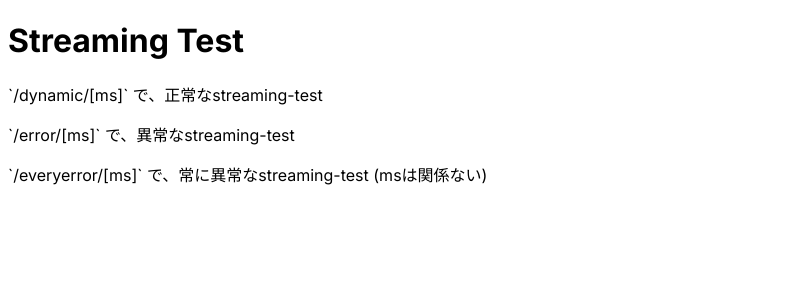
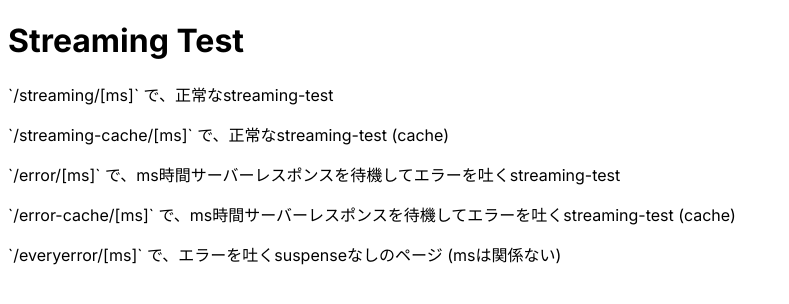
Before and after one commit to imamiya-masaki/streaming-frame-test, a Next.js app: page / in a window 1280 px wide. Shown: the top 304 px of the page, without its empty margins (0-789 px from the left). Built offline with nearby package versions, Linux system fonts and the light colour scheme.

Commit message:
page追加

```diff
--- a/src/app/page.tsx
+++ b/src/app/page.tsx
@@ -3,9 +3,11 @@ export default function Home() {
     <main>
       <div>
         <h1>Streaming Test</h1>
-        <p>`/dynamic/[ms]` で、正常なstreaming-test</p>
-        <p>`/error/[ms]` で、異常なstreaming-test</p>
-        <p>`/everyerror/[ms]` で、常に異常なstreaming-test (msは関係ない)</p>
+        <p>`/streaming/[ms]` で、正常なstreaming-test</p>
+        <p>`/streaming-cache/[ms]` で、正常なstreaming-test (cache)</p>
+        <p>`/error/[ms]` で、ms時間サーバーレスポンスを待機してエラーを吐くstreaming-test</p>
+        <p>`/error-cache/[ms]` で、ms時間サーバーレスポンスを待機してエラーを吐くstreaming-test (cache)</p>
+        <p>`/everyerror/[ms]` で、エラーを吐くsuspenseなしのページ (msは関係ない)</p>
       </div>
     </main>
   )
```
Also changed, not shown: src/app/error-cache/[ms]/page.tsx (added, +28 -0 lines), src/app/streaming-cache/[ms]/page.tsx (added, +23 -0 lines), src/app/streaming/[ms]/page.tsx (renamed from src/app/dynamic/[ms]/page.tsx).
